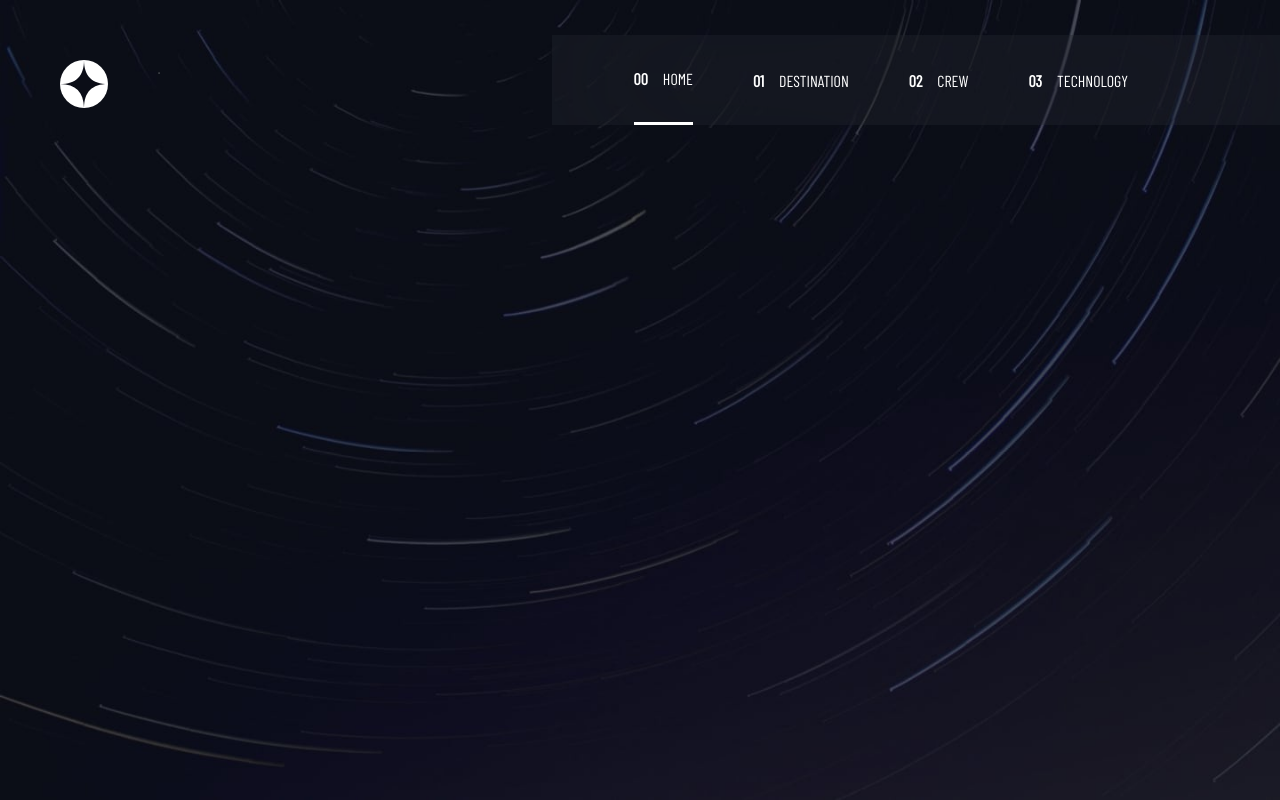
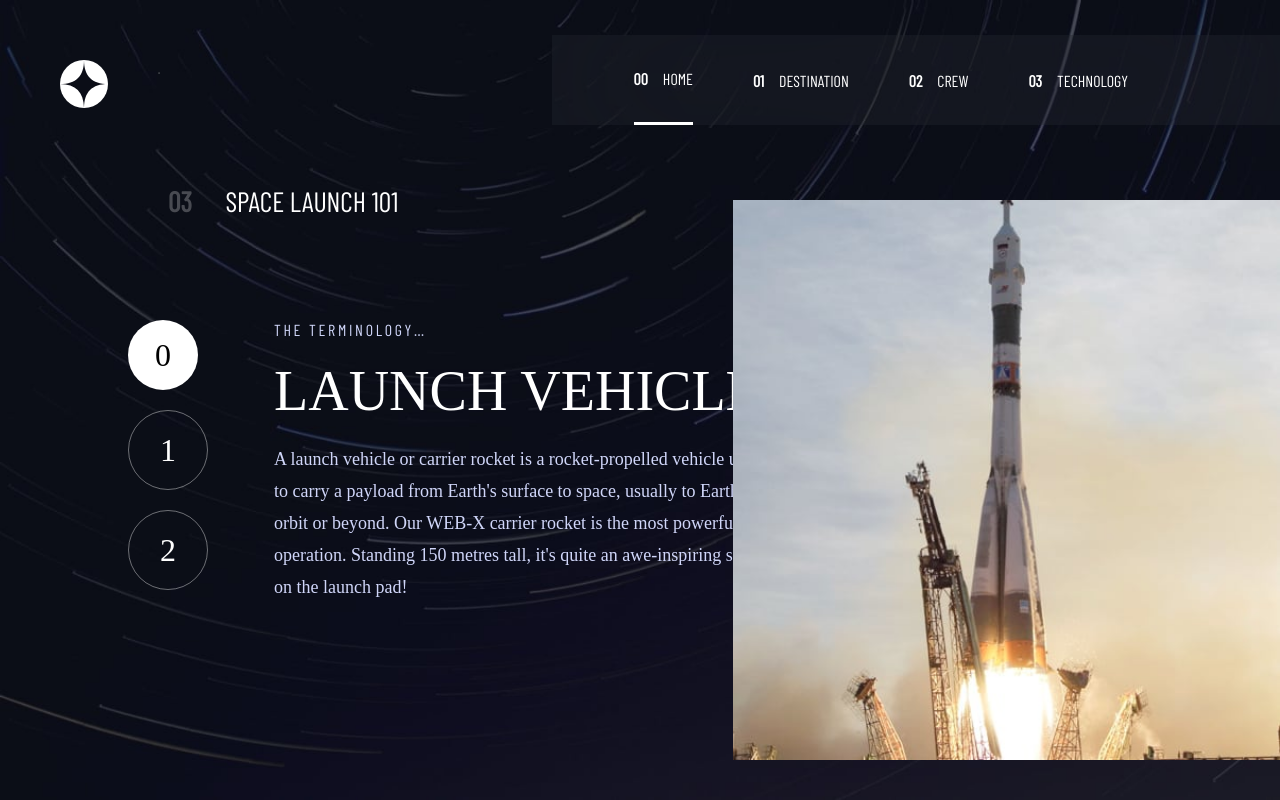
Before and after one commit to wrongbyte/space-site, a React (Create React App) app: page /technology in a window 1280 px wide. Built offline with nearby package versions, Linux system fonts and the light colour scheme.

Commit message:
technology page (desktop layout

```diff
--- a/src/pages/Crew.tsx
+++ b/src/pages/Crew.tsx
@@ -15,11 +15,10 @@ export default function Crew() {
                 <span className='role'>{data.crew[crewIndex].role}</span>
                 <span className='name'>{data.crew[crewIndex].name}</span>
                 <span className='bio'>{data.crew[crewIndex].bio}</span>
-                <div className='crew-navbar'>
+                <nav className='crew-navbar'>
                     {
                     data.crew.map((crewMember, index) => {
                         if (index === crewIndex) {
-                            console.log(crewIndex)
                             return (
                                 <div onClick={ (event) => getCrewIndex(event, index) } key={index} className='active-button'></div>
                             )
@@ -29,7 +28,7 @@ export default function Crew() {
                         )
                     })
                     }
-                </div>
+                </nav>
             </section>
 
             <img className='crew-image' src={data.crew[crewIndex].images.png}></img>
--- a/src/pages/Technology.tsx
+++ b/src/pages/Technology.tsx
@@ -3,9 +3,37 @@ import data from '../data.json';
 import { useState } from 'react';
 
 export default function Technology() {
+    const [technologyIndex, setTechnologyIndex] = useState(0);
+    const getTechnologyIndex = (e: any, value: number) => setTechnologyIndex(value);
     return (
         <main className='technology'>
+                        <span className='page-title'><span className='page-number'>03</span> SPACE LAUNCH 101</span>
 
+                        <section className='technology-info'>
+
+                        <nav className='technology-nav'>
+                        {
+                                data.technology.map((technology, index) => {
+                                    if (index === technologyIndex) {
+                                        return (
+                                            <div onClick={ (event) => getTechnologyIndex(event, index) } key={index} className='technology-nav-button-active'>{index}</div>
+                                        )
+                                    }
+                                    return (
+                                       <div onClick={ (event) => getTechnologyIndex(event, index) } key={index} className='technology-nav-button'>{index}</div>
+                                    )
+                                })
+                        }
+                        </nav>
+
+                        <div className='technology-text'>
+                            <span className='terminology'>THE TERMINOLOGY…</span>
+                            <span className='technology-name'>{data.technology[technologyIndex].name}</span>
+                            <span className='technology-description'>{data.technology[technologyIndex].description}</span>
+                        </div>
+                        </section>
+
+                        <img className='technology-image' src={data.technology[technologyIndex].images.portrait}></img>
         </main>
     )
 }
--- a/src/pages/crew.css
+++ b/src/pages/crew.css
@@ -70,7 +70,6 @@
 }
 
 .active-button {
-    cursor: pointer;
     width: 15px;
     height: 15px;
     background: white;
@@ -80,7 +79,6 @@
 }
 
 .circular-button {
-    cursor: pointer;
     width: 15px;
     height: 15px;
     background: rgba(255, 255, 255, 0.3);
--- a/src/pages/technology.css
+++ b/src/pages/technology.css
@@ -11,4 +11,93 @@
     height: 100vh;
     margin: 0;
     width: 100vw;
+    color: white;
 }
+
+.terminology {
+    font-family: Barlow Condensed;
+    font-style: normal;
+    font-weight: normal;
+    font-size: 16px;
+    line-height: 19px;
+    letter-spacing: 2.7px;
+    color: #D0D6F9;
+}
+
+.technology-info {
+    position: absolute;
+    top: 40vh;
+    left: 10vw;
+    display: flex;
+    gap: 50px;
+}
+
+.technology-text {
+    display: flex;
+    flex-direction: column;
+    gap: 20px;
+    width: 500px;
+}
+
+.technology-name {
+    text-transform: uppercase;
+    font-family: Bellefair;
+    font-style: normal;
+    font-weight: normal;
+    font-size: 56px;
+    line-height: 64px;
+    color: white;
+}
+
+.technology-description {
+    font-family: Barlow;
+    font-style: normal;
+    font-weight: normal;
+    font-size: 18px;
+    line-height: 32px;
+    color: #D0D6F9;
+}
+
+.technology-image {
+    height: 70%;
+    position: absolute;
+    right: 0px;
+    bottom: 5vh;
+}
+
+.technology-nav {
+    font-family: Bellefair;
+    font-style: normal;
+    font-weight: normal;
+    font-size: 32px;
+    line-height: 37px;
+    display: flex;
+    flex-direction: column;
+    gap: 20px;
+}
+
+.technology-nav-button, .technology-nav-button-active {
+    display: flex;
+    justify-content: center;
+    align-items: center;
+}
+
+.technology-nav-button {
+    width: 80px;
+    height: 80px;
+    background: none;
+    border: 1px solid rgba(255, 255, 255, 0.404);
+    border-radius: 50%;
+    margin-right: 16px;
+    cursor: pointer;
+}
+
+.technology-nav-button-active {
+    width: 70px;
+    height: 70px;
+    background: white;
+    color: black;
+    border-radius: 50%;
+    margin-right: 16px;
+    cursor: pointer;
+}
```
